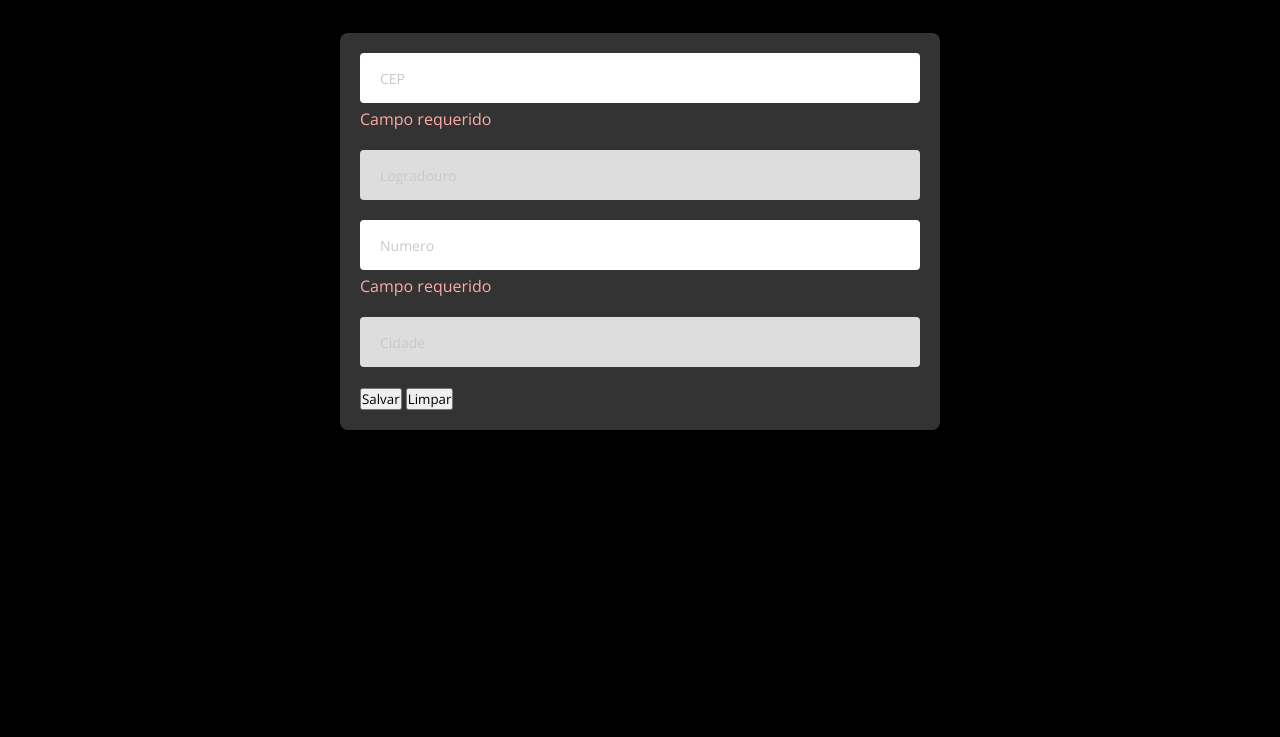
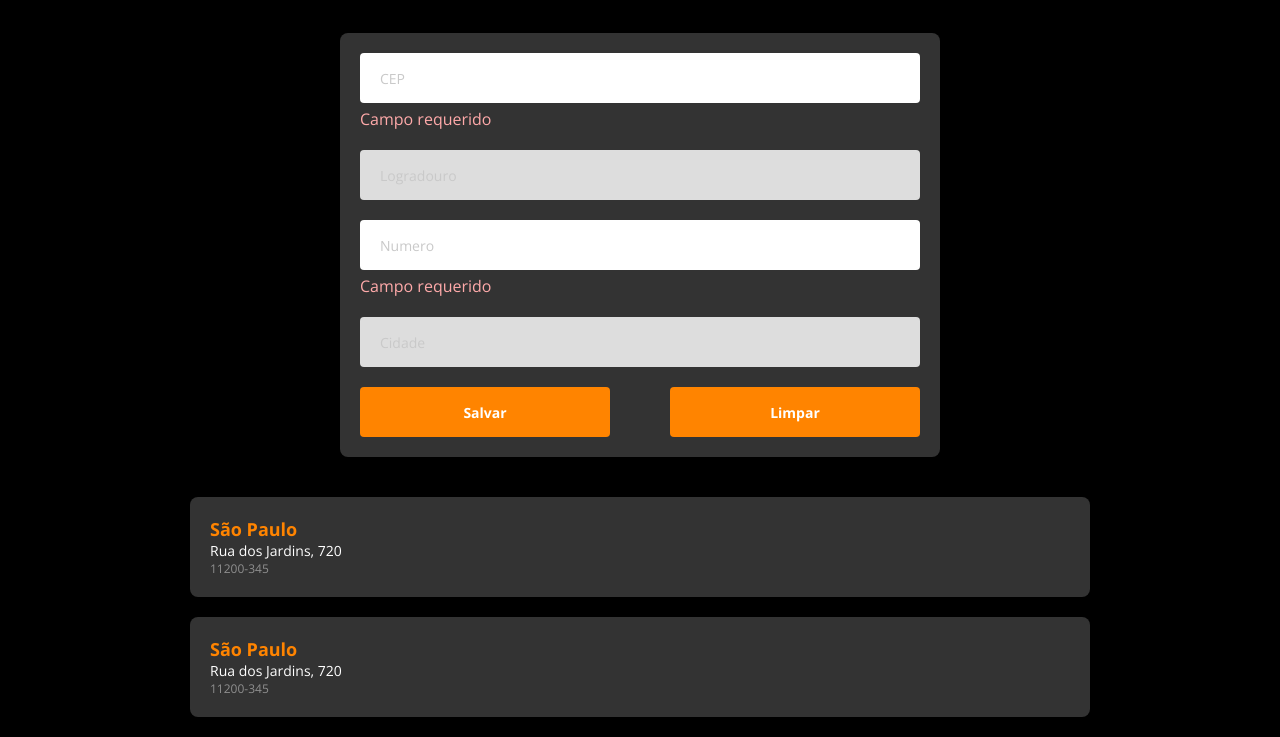
Before and after one commit to adrianoabreu/devsuperior-nivelamento-javascript, a plain HTML site: page projeto-viacep/index.html in a window 1280 px wide. Shown: the part 87-824 px from the top of the page. Before the commit the page ends 800 px from the top, so only its background shows below. Drawn offline with nearby package versions, Linux system fonts and the light colour scheme.

Commit message:
Estilizando botões e listagem

```diff
--- a/projeto-viacep/css/styles.css
+++ b/projeto-viacep/css/styles.css
@@ -80,3 +80,61 @@ html, body {
 .form-input:disabled {
     background-color: #ddd;
 }
+
+.btn-container {
+    display: flex;
+    justify-content: space-between;
+}
+
+.btn {
+    width: 250px;
+    height: 50px;
+    background-color: #ff8400;
+    border: 0;
+    border-radius: 4px;
+    color: #fff;
+    font-weight: 700;
+    font-size: 14px;
+}
+
+.btn-left {
+    margin-right: 10px;
+}
+
+.btn-right {
+    margin-left: 10px;
+}
+
+.list-container {
+    width: 100%;
+    margin: 0 auto;
+    padding: 0 20px;
+    display: flex;
+    flex-direction: column;
+    align-items: center;
+}
+
+.card-list-item {
+    background-color: #333;
+    color: #fff;
+    margin-bottom: 20px;
+    width: 100%;
+    max-width: 900px;
+    border-radius: 8px;
+    padding: 20px;
+}
+
+.card-list-item h3 {
+    color: #ff8400;
+    font-size: 18px;
+}
+
+.address-line {
+    color: #fff;
+    font-size: 14px;
+}
+
+.address-cep {
+    color: #8f8f8f;
+    font-size: 12px;
+}
--- a/projeto-viacep/index.html
+++ b/projeto-viacep/index.html
@@ -41,23 +41,23 @@
                         <label for="cidade">Cidade:</label>
                         <input name="cidade" id="cidade" class="form-input" type="text" placeholder="Cidade" disabled>
                     </div>
-                    <div>
-                        <button type="submit">Salvar</button>
-                        <button>Limpar</button>
+                    <div class="btn-container">
+                        <button class="btn btn-left" type="submit">Salvar</button>
+                        <button class="btn btn-right">Limpar</button>
                     </div>
                 </form>
             </div>
         </section>
-        <section>
-            <div>
+        <section id="list-section" class="list-container">
+            <div class="card-list-item">
                 <h3>São Paulo</h3>
-                <p>Rua dos Jardins, 720</p>
-                <p>11200-345</p>
+                <p class="address-line">Rua dos Jardins, 720</p>
+                <p class="address-cep">11200-345</p>
             </div>
-            <div>
+            <div class="card-list-item">
                 <h3>São Paulo</h3>
-                <p>Rua dos Jardins, 720</p>
-                <p>11200-345</p>
+                <p class="address-line">Rua dos Jardins, 720</p>
+                <p class="address-cep">11200-345</p>
             </div>
         </section>
     </main>
```
